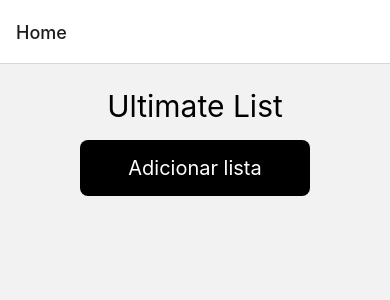
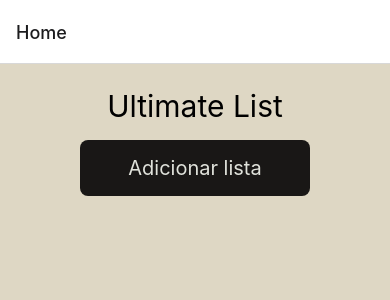
Before and after one commit to JoaoVitorWinter/aplicativoListas, a React Native app: screen / in a window 390 px wide. Shown: the top 300 px of the page. Built offline with nearby package versions, Linux system fonts and the light colour scheme.

Commit message:
Cores arrumadas | 12/11 15:00

```diff
--- a/src/Components/Button/Button.js
+++ b/src/Components/Button/Button.js
@@ -15,11 +15,11 @@ const styles = StyleSheet.create({
     button: {
         marginHorizontal: 80,
         paddingVertical: 16,
-        backgroundColor: "black",
+        backgroundColor: "#191716",
         borderRadius: 8
     },
     text: {
-        color: "white",
+        color: "#E0E2DB",
         textAlign: "center",
         fontSize: 20
     }
--- a/src/Components/Input/Input.js
+++ b/src/Components/Input/Input.js
@@ -15,7 +15,7 @@ const styles = StyleSheet.create({
         marginHorizontal: 40,
         paddingVertical: 16,
         paddingLeft: 20,
-        borderColor: "#FCA311",
+        borderColor: "#191716",
         borderWidth: 1,
         borderRadius: 8,
     }
--- a/src/Components/Item/Item.js
+++ b/src/Components/Item/Item.js
@@ -6,7 +6,7 @@ export default function Item(props) {
     return (
         <View>
             <Text>{props.date}</Text>
-            <Pressable style={styles.list}>
+            <Pressable style={styles.item}>
                 <Text style={styles.name}>{props.name}</Text>
                 <View style={styles.buttons}>
                     <Pressable onPress={() => {
@@ -18,12 +18,12 @@ export default function Item(props) {
 
                         })
                     }}>
-                        <Icon name="edit" />
+                        <Icon name="edit" color={"#E0E2DB"} />
                     </Pressable>
                     <Pressable onPress={() => {
                         props.removeItem(props.index);
                     }}>
-                        <Icon name="delete" />
+                        <Icon name="delete" color={"#E0E2DB"} />
                     </Pressable>
                 </View>
             </Pressable>
@@ -32,19 +32,19 @@ export default function Item(props) {
 }
 
 const styles = StyleSheet.create({
-    list: {
-        backgroundColor: "aqua",
+    item: {
+        backgroundColor: "#3D348B",
         flexDirection: "row",
         width: 350,
         justifyContent: "space-between",
         alignItems: "center",
-        borderColor: "black",
-        borderWidth: 1,
         borderRadius: 8,
-        padding: 8,
+        padding: 8
     },
     name: {
-        maxWidth: "70%"
+        fontSize: 16,
+        maxWidth: "70%",
+        color: "#E0E2DB"
     },
     buttons: {
         flexDirection: "row",
--- a/src/Components/List/List.js
+++ b/src/Components/List/List.js
@@ -27,12 +27,12 @@ export default function List(props) {
                             listIndex: props.index
                         })
                     }}>
-                        <Icon name="edit" />
+                        <Icon name="edit" color={"#E0E2DB"}/>
                     </Pressable>
                     <Pressable onPress={() => {
                         removeList(props.index);
                     }}>
-                        <Icon name="delete" />
+                        <Icon name="delete" color={"#E0E2DB"}/>
                     </Pressable>
                 </View>
             </Pressable>
@@ -42,19 +42,18 @@ export default function List(props) {
 
 const styles = StyleSheet.create({
     list: {
-        backgroundColor: "aqua",
+        backgroundColor: "#3D348B",
         flexDirection: "row",
-        // flexWrap: "wrap",
         width: 350,
         justifyContent: "space-between",
         alignItems: "center",
-        borderColor: "black",
-        borderWidth: 1,
         borderRadius: 8,
-        padding: 8,
+        padding: 8
     },
     name: {
-        maxWidth: "70%"
+        fontSize: 16,
+        maxWidth: "70%",
+        color: "#E0E2DB"
     },
     buttons: {
         flexDirection: "row",
--- a/src/CreateChangeItemScreen/CreateChangeItemScreen.js
+++ b/src/CreateChangeItemScreen/CreateChangeItemScreen.js
@@ -62,7 +62,9 @@ export default function CreateChangeItemScreen({ route, navigation }) {
 
 const styles = StyleSheet.create({
     container: {
+        backgroundColor: "#DED7C4",
         gap: 16,
-        marginTop: 24
+        paddingVertical: 24,
+        minHeight: "100vh"
     }
 });
--- a/src/CreateChangeListScreen/CreateChangeListScreen.js
+++ b/src/CreateChangeListScreen/CreateChangeListScreen.js
@@ -52,7 +52,9 @@ export default function CreateChangeScreen({ route, navigation }) {
 
 const styles = StyleSheet.create({
     container: {
+        backgroundColor: "#DED7C4",
         gap: 16,
-        marginTop: 24
+        paddingVertical: 24,
+        minHeight: "100vh"
     }
 });
--- a/src/HomeScreen/HomeScreen.js
+++ b/src/HomeScreen/HomeScreen.js
@@ -78,8 +78,10 @@ export default function HomeScreen({ route, navigation }) {
 
 const styles = StyleSheet.create({
     container: {
+        backgroundColor: "#DED7C4",
         gap: 16,
-        marginVertical: 24
+        paddingVertical: 24,
+        minHeight: "100vh"
     },
     title: {
         fontSize: 30,
--- a/src/ListScreen/ListScreen.js
+++ b/src/ListScreen/ListScreen.js
@@ -89,8 +89,10 @@ export default function ListScreen({ route, navigation }) {
 
 const styles = StyleSheet.create({
     container: {
+        backgroundColor: "#DED7C4",
         gap: 16,
-        marginVertical: 24
+        paddingVertical: 24,
+        minHeight: "100vh"
     },
     title: {
         fontSize: 30,
```
Also changed, not shown: ideias.txt.
